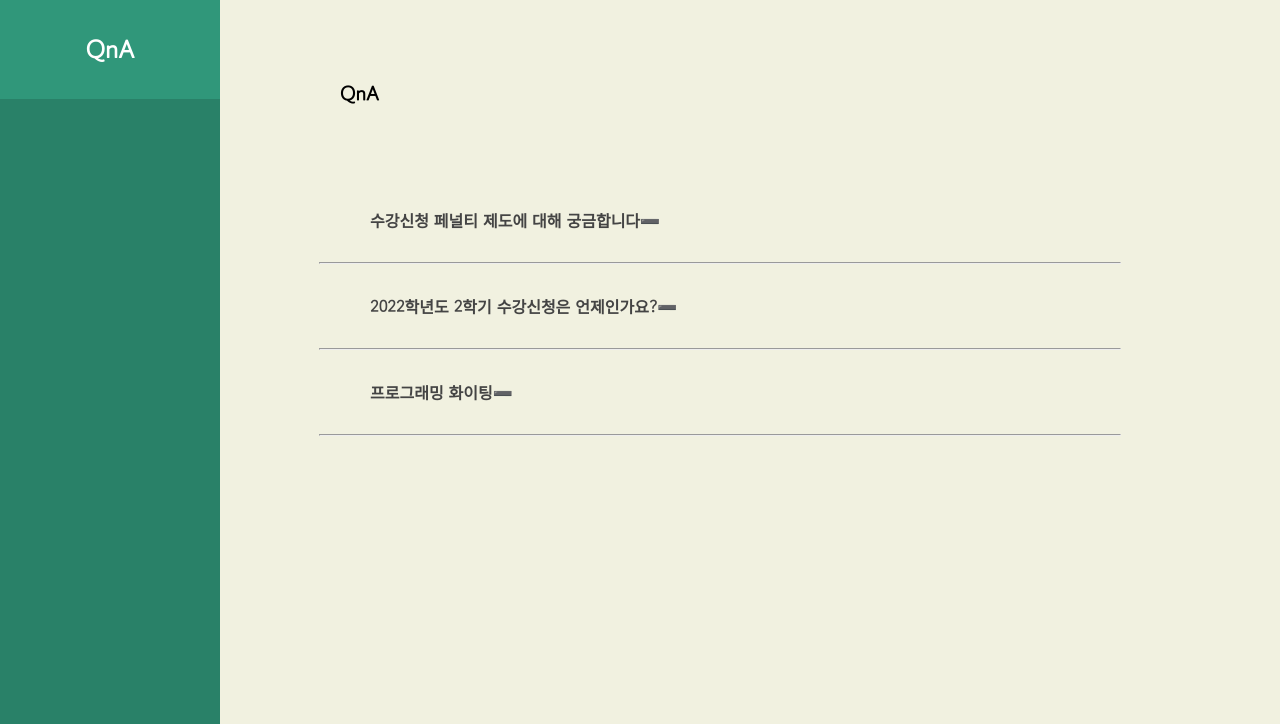
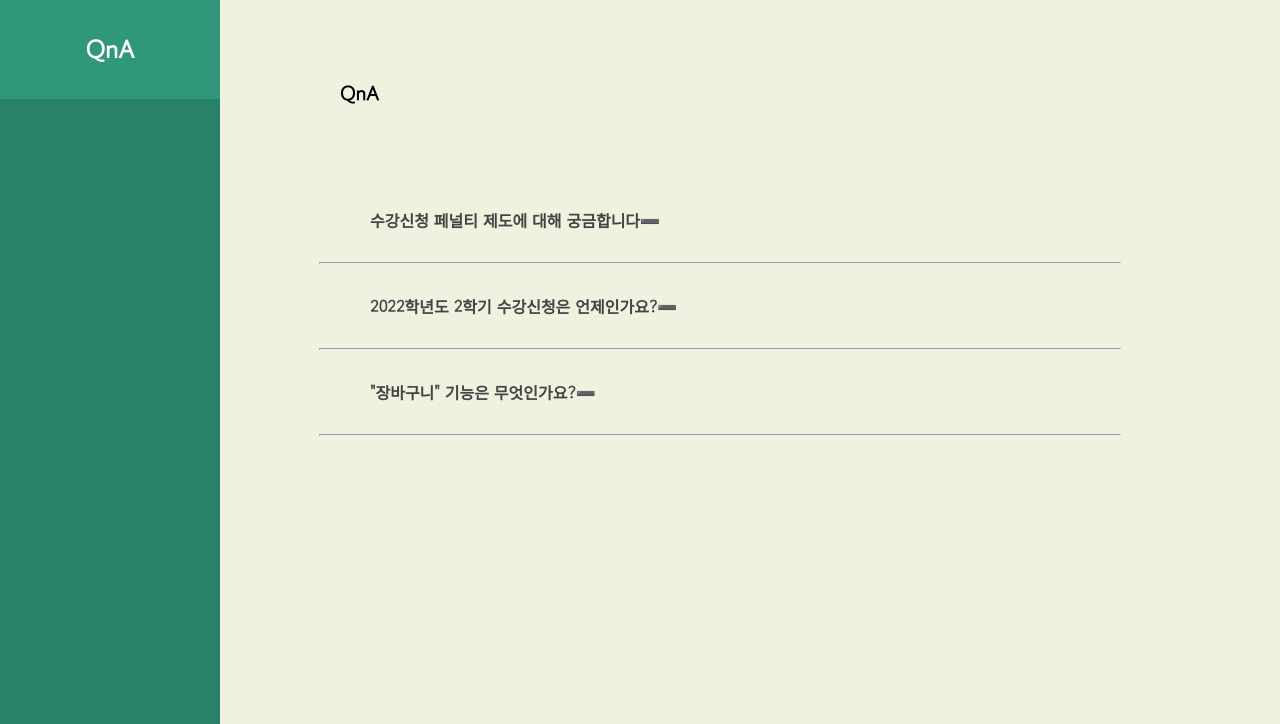
Before and after one commit to has-http/has_http, a PHP site: page /qna/qna.php in a window 1280 px wide. Shown: the part 76-800 px from the top of the page. Run offline with PHP 8.4, Linux system fonts and the light colour scheme; the visitor is signed in with stand-in values (Sample User, id 1).

Commit message:
Update qna.php

```diff
--- a/qna/qna.php
+++ b/qna/qna.php
@@ -28,9 +28,10 @@ require_once('../lib/member_func.php'); verify_id();
                     <p>2022년 7월에 예정되어있습니다. 자세한 일정은 공지를 참고하세요.</p>
                 </div>
             <hr class="hr-line">
-            <h4 class="qna-page">프로그래밍 화이팅</h1>
+            <h4 class="qna-page">"장바구니" 기능은 무엇인가요?</h1>
                 <div class="qna-body">
-                    <p>ㅎㅎㅎ</p>
+                    <p>'시간표' > '시간표 조합 생성' 페이지에서 본인이 선택한 과목을 기반으로 가능한 모든 시간표 조합을 확인할 수 있습니다. 그중 본인이 원하는 조합의 시간표를 '저장'할 경우 '수강신청' > '수강신청하기' 페이지에서 장바구니 기능 사용이 가능합니다.
+                        <br> 이는 본인이 선택한 시간표 조합의 과목 및 분반을 한꺼번에 선택할 수 있어, 과목별로 각각 분반을 선택하지 않아도 된다는 이점이 있습니다. </p>
                 </div>
             <hr class="hr-line">
         </section>
```
